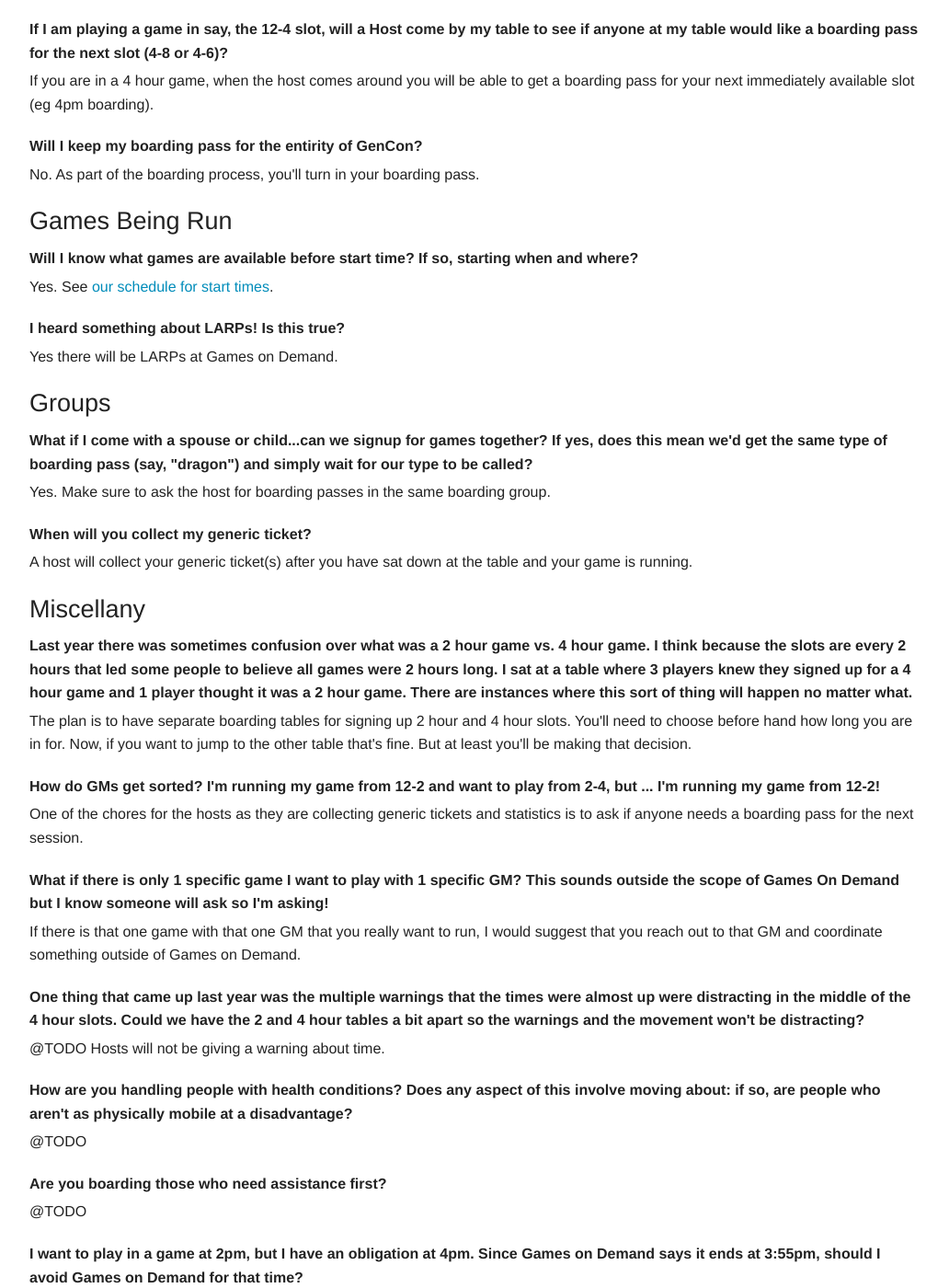
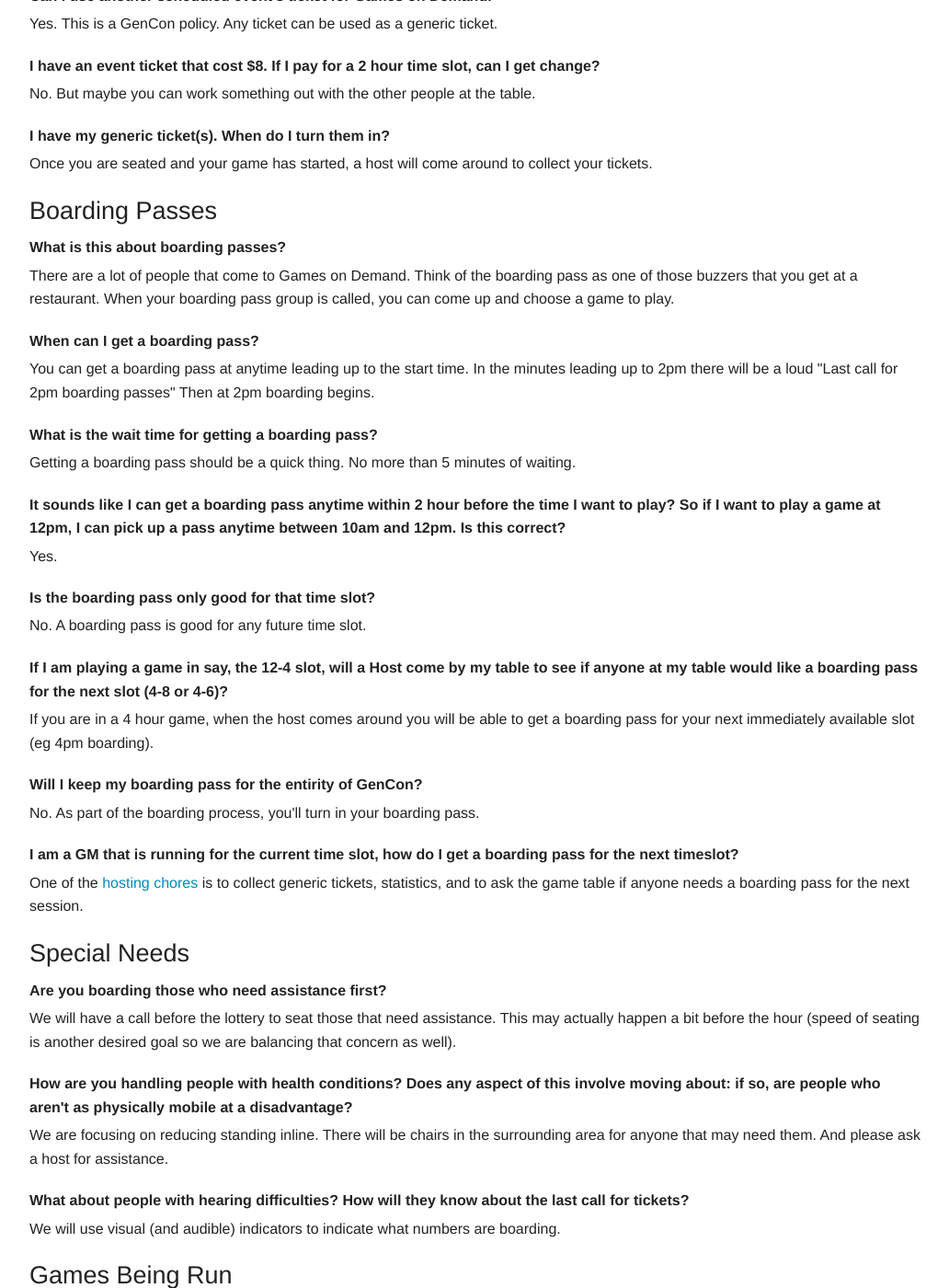
Before and after one commit to gamesondemand/gamesondemand.github.io, a Jekyll site: the page built from faq/index.html, in a window 1280 px wide and 1400 px high, scrolled down 1027 px. Shown: the whole window at 92% size, without its empty margins (123-1155 px from the left). Built offline with Jekyll 4.4.1, drawn with Linux system fonts in a browser that asks for light colours; Markdown is read by kramdown in place of the engine named in the settings; comment, search, counter and statistics services are not loaded; some of the changed text lies outside the part shown.

Commit message:
Updating and sorting FAQ

```diff
--- a/_data/faq.yml
+++ b/_data/faq.yml
@@ -1,7 +1,7 @@
 # The order in which these appear is the order in which they should be rendered.
 ---
-- name: Time
-  dom_id: time
+- name: Times
+  dom_id: times
   questions:
   - question: >
       Are start times every 2 hours like last year? Is it 10am, 12pm, 2pm, 4pm, 6pm, 8pm, 10pm?
@@ -25,6 +25,39 @@
     answer: >
       Thursday evening we are closing down for a bit of last minute GM and Host training and to play amongst ourselves.
       This is an all volunteer effort and we are going to take a bit of time to celebrate!
+  - question: >
+      I want to play in a game at 2pm, but I have an obligation at 4pm.
+      Since Games on Demand says it ends at 3:55pm, should I avoid Games on Demand for that time?
+    answer: >
+      No!
+      Make sure to communicate up front to your GM if you have a hard stop time.
+      You are in charge of your time.
+      We are here to help you optimize it!﻿
+- name: Cost
+  dom_id: cost
+  questions:
+  - question: >
+      What is the cost to play a game at Games on Demand?
+    answer: >
+      To play in a 2 hour game, you will need 1 generic ticket.
+      For a 4 hour game you will need 2 tickets.
+  - question: >
+      I am a GM, do I need to pay generic tickets to play?
+    answer: >
+      Any game that you <strong>facilitate</strong>, you <strong>do not pay</strong>.
+      Any game that you <strong>do not facilitate</strong>, you <strong>do pay</strong>.
+  - question: >
+      Can I use another scheduled event's ticket for Games on Demand.
+    answer: >
+      Yes. This is a GenCon policy. Any ticket can be used as a generic ticket.
+  - question: >
+      I have an event ticket that cost $8. If I pay for a 2 hour time slot, can I get change?
+    answer: >
+      No. But maybe you can work something out with the other people at the table.
+  - question: >
+      I have my generic ticket(s). When do I turn them in?
+    answer: >
+      Once you are seated and your game has started, a host will come around to collect your tickets.
 - name: Boarding Passes
   dom_id: boarding-passes
   questions:
@@ -41,10 +74,19 @@
       In the minutes leading up to 2pm there will be a loud "Last call for 2pm boarding passes"
       Then at 2pm boarding begins.
   - question: >
+      What is the wait time for getting a boarding pass?
+    answer: >
+      Getting a boarding pass should be a quick thing.
+      No more than 5 minutes of waiting.
+  - question: >
       It sounds like I can get a boarding pass anytime within 2 hour before the time I want to play?
       So if I want to play a game at 12pm, I can pick up a pass anytime between 10am and 12pm.
       Is this correct?﻿
     answer: Yes.
+  - question: >
+      Is the boarding pass only good for that time slot?
+    answer: >
+      No. A boarding pass is good for any future time slot.
   - question: >
       If I am playing a game in say, the 12-4 slot, will a Host come by my table to see if anyone at my table would like a boarding pass for the next slot (4-8 or 4-6)?
     answer: >
@@ -53,6 +95,29 @@
       Will I keep my boarding pass for the entirity of GenCon?
     answer: >
       No. As part of the boarding process, you'll turn in your boarding pass.
+  - question: >
+      I am a GM that is running for the current time slot, how do I get a boarding pass for the next timeslot?
+    answer: >
+      One of the <a href="/for-hosts/#hosting-chores">hosting chores</a> is to collect generic tickets, statistics, and to ask the game table if anyone needs a boarding pass for the next session.﻿
+- name: Special Needs
+  dom_id: special-needs
+  questions:
+  - question: >
+      Are you boarding those who need assistance first?﻿
+    answer: >
+      We will have a call before the lottery to seat those that need assistance.
+      This may actually happen a bit before the hour (speed of seating is another desired goal so we are balancing that concern as well).
+  - question: >
+      How are you handling people with health conditions?
+      Does any aspect of this involve moving about: if so, are people who aren't as physically mobile at a disadvantage?
+    answer: >
+      We are focusing on reducing standing inline.
+      There will be chairs in the surrounding area for anyone that may need them.
+      And please ask a host for assistance.
+  - question: >
+      What about people with hearing difficulties? How will they know about the last call for tickets?﻿
+    answer: >
+      We will use visual (and audible) indicators to indicate what numbers are boarding.
 - name: Games Being Run
   dom_id: games-being-run
   questions:
@@ -64,21 +129,6 @@
       I heard something about LARPs! Is this true?
     answer: >
       Yes there will be LARPs at Games on Demand.
-- name: Groups
-  dom_id: groups
-  questions:
-  - question: >
-      What if I come with a spouse or child...can we signup for games together?
-      If yes, does this mean we'd get the same type of boarding pass (say, "dragon") and simply wait for our type to be called? ﻿
-    answer: >
-      Yes. Make sure to ask the host for boarding passes in the same boarding group.
-  - question: >
-      When will you collect my generic ticket?
-    answer: >
-      A host will collect your generic ticket(s) after you have sat down at the table and your game is running.
-- name: Miscellany
-  dom_id: miscellany
-  questions:
   - question: >
       Last year there was sometimes confusion over what was a 2 hour game vs. 4 hour game.
       I think because the slots are every 2 hours that led some people to believe all games were 2 hours long.
@@ -89,73 +139,14 @@
       You'll need to choose before hand how long you are in for.
       Now, if you want to jump to the other table that's fine.
       But at least you'll be making that decision.﻿
+- name: Groups
+  dom_id: groups
+  questions:
   - question: >
-      How do GMs get sorted?
-      I'm running my game from 12-2 and want to play from 2-4, but ... I'm running my game from 12-2!﻿
+      What if I come with a spouse or child...can we signup for games together?
+      If yes, does this mean we'd get the same type of boarding pass (say, "dragon") and simply wait for our type to be called? ﻿
     answer: >
-      One of the chores for the hosts as they are collecting generic tickets and statistics is to ask if anyone needs a boarding pass for the next session.﻿
-  - question: >
-      What if there is only 1 specific game I want to play with 1 specific GM?
-      This sounds outside the scope of Games On Demand but I know someone will ask so I'm asking!
-    answer: >
-      If there is that one game with that one GM that you really want to run, I would suggest that you reach out to that GM and coordinate something outside of Games on Demand.
-  - question: >
-      One thing that came up last year was the multiple warnings that the times were almost up were distracting in the middle of the 4 hour slots.
-      Could we have the 2 and 4 hour tables a bit apart so the warnings and the movement won't be distracting?
-    tentative_answer: >
-       We may see about offloading the timing to the GMs. Many people have phones and timers. And certainly someone at a table could help be the time keeper. Good question!﻿
-    answer: >
-      @TODO
-      Hosts will not be giving a warning about time.
-  - question: >
-      How are you handling people with health conditions?
-      Does any aspect of this involve moving about: if so, are people who aren't as physically mobile at a disadvantage?
-    answer: >
-      @TODO
-  - question: >
-      Are you boarding those who need assistance first?﻿
-    tentative_answer: >
-      We will have a call before the lottery to seat those that need assistance. This may actually happen a bit before the hour (speed of seating is another desired goal so we are balancing that concern as well).
-    answer: >
-      @TODO
-  - question: >
-      I want to play in a game at 2pm, but I have an obligation at 4pm.
-      Since Games on Demand says it ends at 3:55pm, should I avoid Games on Demand for that time?
-    answer: >
-      No!
-      Make sure to communicate up front to your GM if you have a hard stop time.
-      You are in charge of your time.
-      We are here to help you optimize it!﻿
-  - question: >
-      What about people with hearing difficulties? How will they know about the last call for tickets?﻿
-    tentative_answer: >
-      We will have signage and do our best to use them. Holding up signs. I will need to task someone on what our signage options are.
-      At a minimum, we should have a poster that we can hold up saying "Last call to get your boarding pass!"
-      We are also making a website to convey the procedures. This also is not ideal for those without tech, but we will have a few printouts.﻿
-    answer: >
-      @TODO
-  - question: >
-      What is the cost to play a game at Games on Demand?
-    answer: >
-      To play in a 2 hour game, you will need 1 generic ticket (or a ticket from another event).
-      For a 4 hour game you will need 2 tickets.
-  - question: >
-      If I GM/facilitate a game do I have to pay?
-    answer: >
-      No. You get a free play. After all you are helping us out!
-  - question: >
-      Is the boarding pass only good for that time slot?
-    answer: >
-      No. A boarding pass is good for any future time slot.
-  - question: >
-      If its good for any future timeslot what is preventing me from collecting one of each group?
-    answer: >
-      Human decency.
-  - question: >
-      What is the wait time for getting a boarding pass?
-    answer: >
-      Getting a boarding pass should be a quick thing.
-      No more than 5 minutes of waiting.
+      Yes. Make sure to ask the host for boarding passes in the same boarding group.
   - question: >
       Can I bring my group to play a game with?
       For example I have 4-6 people and we all want to experience a new game together.
@@ -168,11 +159,21 @@
       Games and their slots are chosen on a first come first serve basis.
       This can make it very challenging to get 6 people to the same table.
       So be open about trying new games.
+- name: Miscellany
+  dom_id: miscellany
+  questions:
   - question: >
-      I am a GM, do I need to pay generic tickets to play?
+      What if there is only 1 specific game I want to play with 1 specific GM?
+      This sounds outside the scope of Games On Demand but I know someone will ask so I'm asking!
     answer: >
-      Any game that you <strong>facilitate</strong>, you <strong>do not pay</strong>.
-      Any game that you <strong>do not facilitate</strong>, you <strong>do pay</strong>.
+      If there is that one game with that one GM that you really want to run, I would suggest that you reach out to that GM and coordinate something outside of Games on Demand.
+  - question: >
+      One thing that came up last year was the multiple warnings that the times were almost up were distracting in the middle of the 4 hour slots.
+      Could we have the 2 and 4 hour tables a bit apart so the warnings and the movement won't be distracting?
+    answer: >
+      Hosts will not be giving a warning about time.
+      It is the responsibility of the GMs and players to manage their time.
+      If a game runs over, hosts will step in to clear the table.
   - question: >
       I really want to play an OSR game? Or 3E? Can I find them here?
     answer: >
@@ -182,6 +183,11 @@
         <li><a href="https://plus.google.com/u/0/104210491262285279383/posts/R2YQZxdjXhX">Escape from Catastrophe Island (DCC RPG)</a></li>
         <li><a href="https://plus.google.com/u/0/+HarleyStroh/posts/iAPv7VheaeV">The Seven Pits of Sezrekan (DCC RPG)</a></li>
       </ul>
+  - question: >
+      I loved the game I just played. Where can I get it?
+    answer: >
+      Make sure to ask your GM. Many of the games will be available at our various partners.
+      See the <a href="/map">map</a> for locations in the exhibitor's hall.
 - name: Really?
   dom_id: really
   questions:
@@ -189,3 +195,7 @@
       Who can I bribe to get into the game I want?
     answer: >
       Bribes to get to play the game you want? There will be none of that.﻿
+  - question: >
+      If its good for any future timeslot what is preventing me from collecting one of each boarding pass group?
+    answer: >
+      Human decency?
--- a/_includes/navigation.html
+++ b/_includes/navigation.html
@@ -25,7 +25,14 @@
     </ul>
     <!-- Right Nav Section -->
     <ul class="right">
-      <li><a href="/faq/">FAQ</a></li>
+      <li class="has-dropdown">
+        <a href="/faq/">FAQ</a>
+        <ul class="dropdown">
+          {% for group in site.data.faq %}
+          <li><a href="/faq/#{{ group.dom_id }}">{{ group.name }}</a></li>
+          {% endfor %}
+        </ul>
+      </li>
       <li><a href="/for-hosts/">For Hosts</a></li>
       <li><a href="#">For GMs</a></li>
     </ul>
--- a/faq/index.html
+++ b/faq/index.html
@@ -12,7 +12,7 @@
   <nav>
     <ul class="inline-list">
       {% for question_group in site.data.faq %}
-      <li><a class="button small" href="#{{ question_group.dom_id }}">{{ question_group.name }}</a></li>
+      <li><a class="button tiny" href="#{{ question_group.dom_id }}">{{ question_group.name }}</a></li>
       {% endfor %}
     </ul>
   </nav>
```
